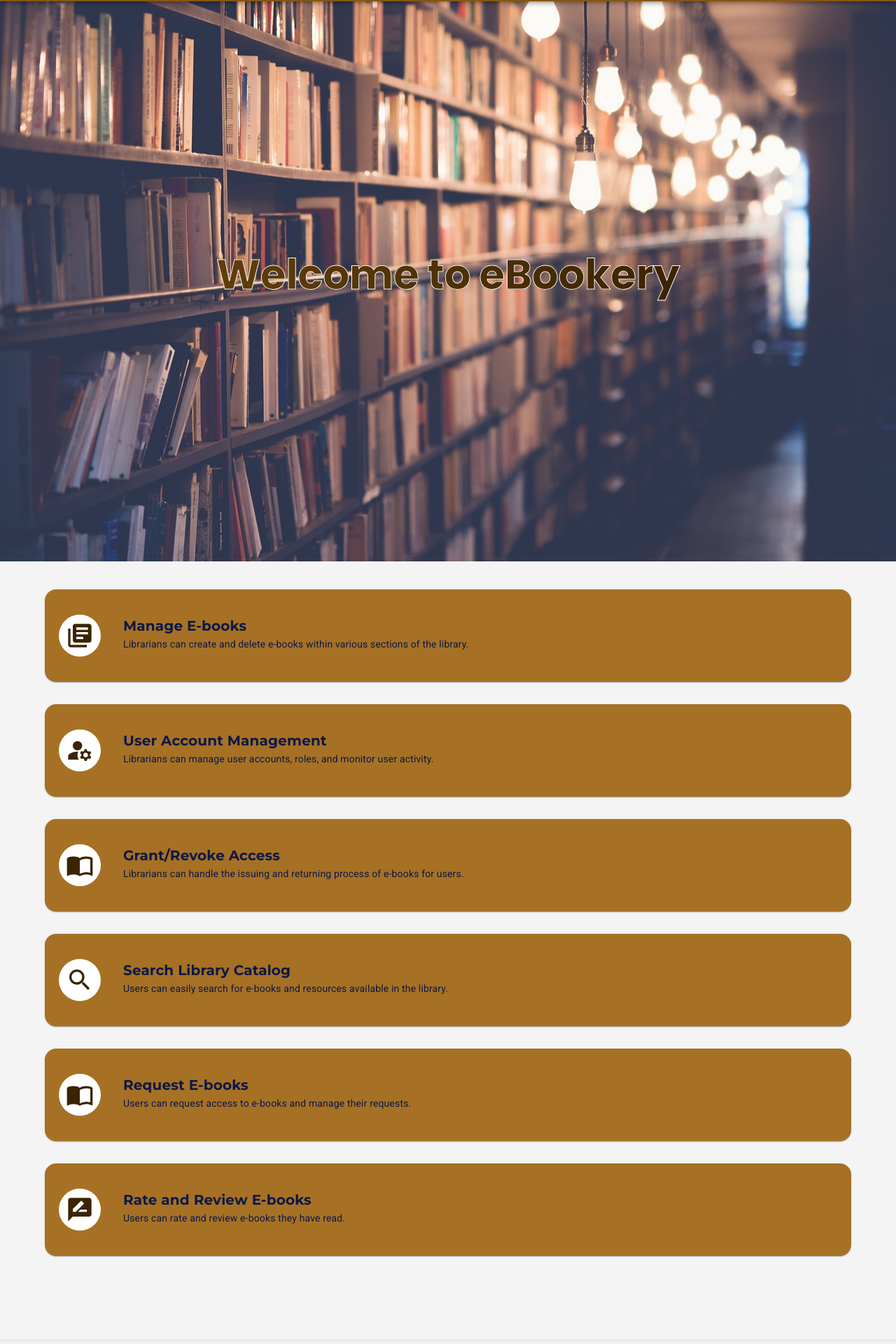
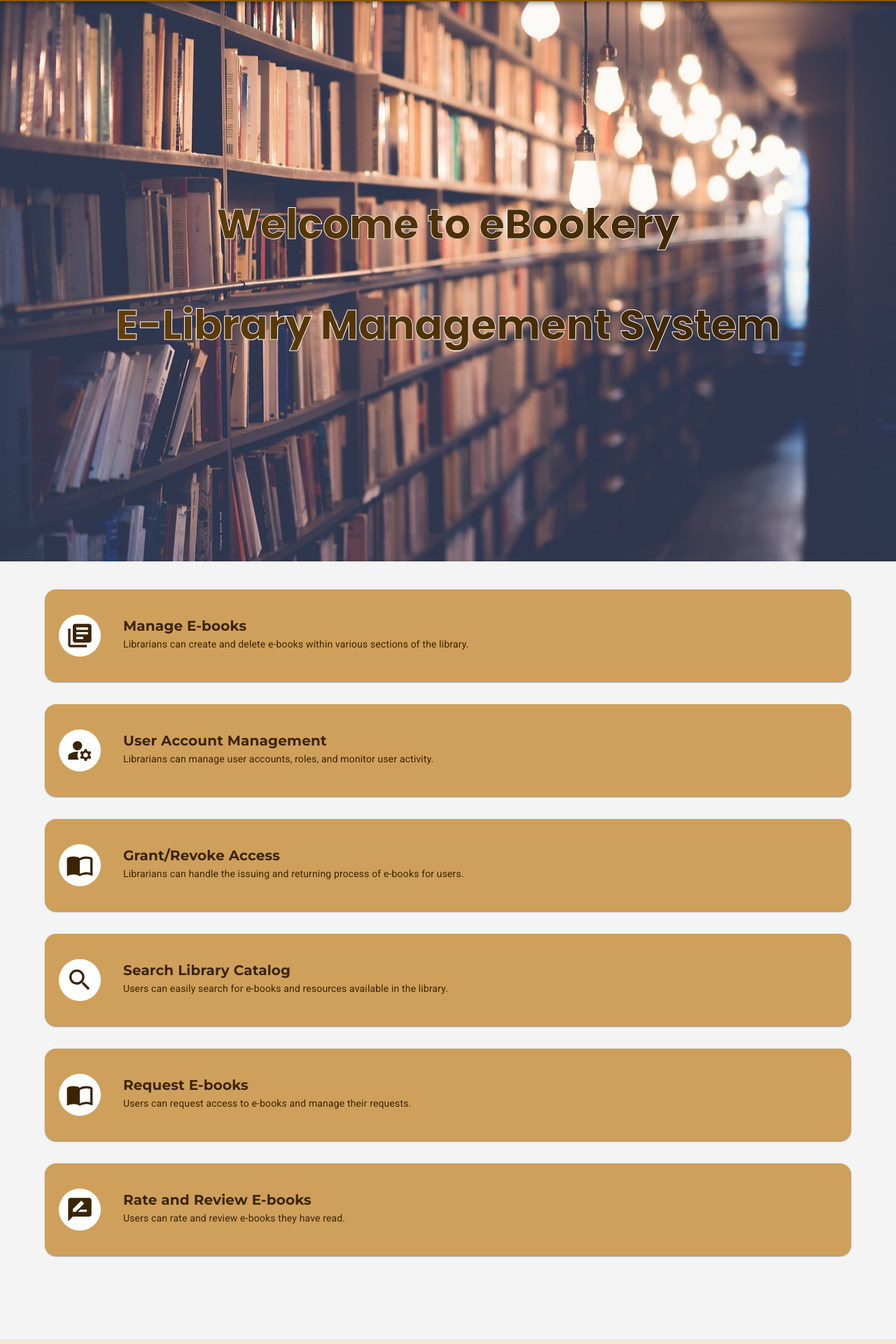
Before and after one commit to SajiniWeerasinghe/SajiniWeerasinghe-eBookery--e-library-management-system, a React (Create React App) app in the folder frontend/: page / in a window 1280 px wide. Shown: the part 62-1982 px from the top of the page at 70% size. Built offline with nearby package versions, Linux system fonts and the light colour scheme.

Commit message:
Modified

```diff
--- a/frontend/src/components/Footer.jsx
+++ b/frontend/src/components/Footer.jsx
@@ -8,7 +8,7 @@ const Footer = () => {
         position: "relative",
         bottom: 0,
         width: "100%",
-        backgroundColor: "#f0f0f0",
+        backgroundColor: "#f5e7d3",
         textAlign: "center",
         padding: "10px 0",
         borderTop: "1px solid #ddd",
--- a/frontend/src/components/Home.jsx
+++ b/frontend/src/components/Home.jsx
@@ -78,8 +78,8 @@ const FeatureCard = styled(Card)({
   padding: "20px",
   textAlign: "left",
   borderRadius: "16px",
-  backgroundColor: "#a67124",
-  color: "#0c174a",
+  backgroundColor: "#cfa05b",
+  color: "#3b2402",
   cursor: "pointer",
   transition: "background-color 0.3s ease-in-out, color 0.3s ease-in-out",
   "&:hover": {
@@ -105,7 +105,8 @@ const Home = () => {
             WebkitTextStroke: "1px white",
           }}
         >
-          Welcome to eBookery
+          Welcome to eBookery <br/><br/>
+          E-Library Management System
         </Typography>
       </BackgroundSection>
       <FeaturesSection>
--- a/frontend/src/components/Navbar.jsx
+++ b/frontend/src/components/Navbar.jsx
@@ -37,7 +37,7 @@ const Navbar = () => {
           transition: "transform 0.2s",
         }
       : {
-          color: "#52360d",
+          color: "#3b2402",
         };
   };
 
```
